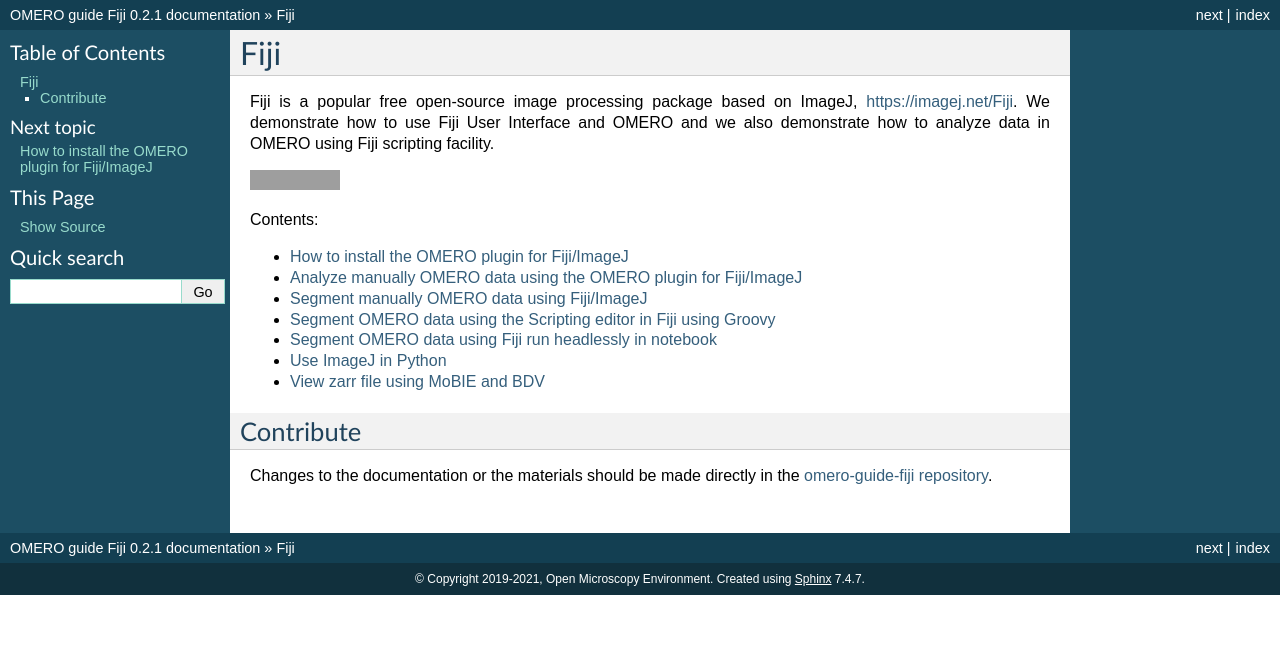
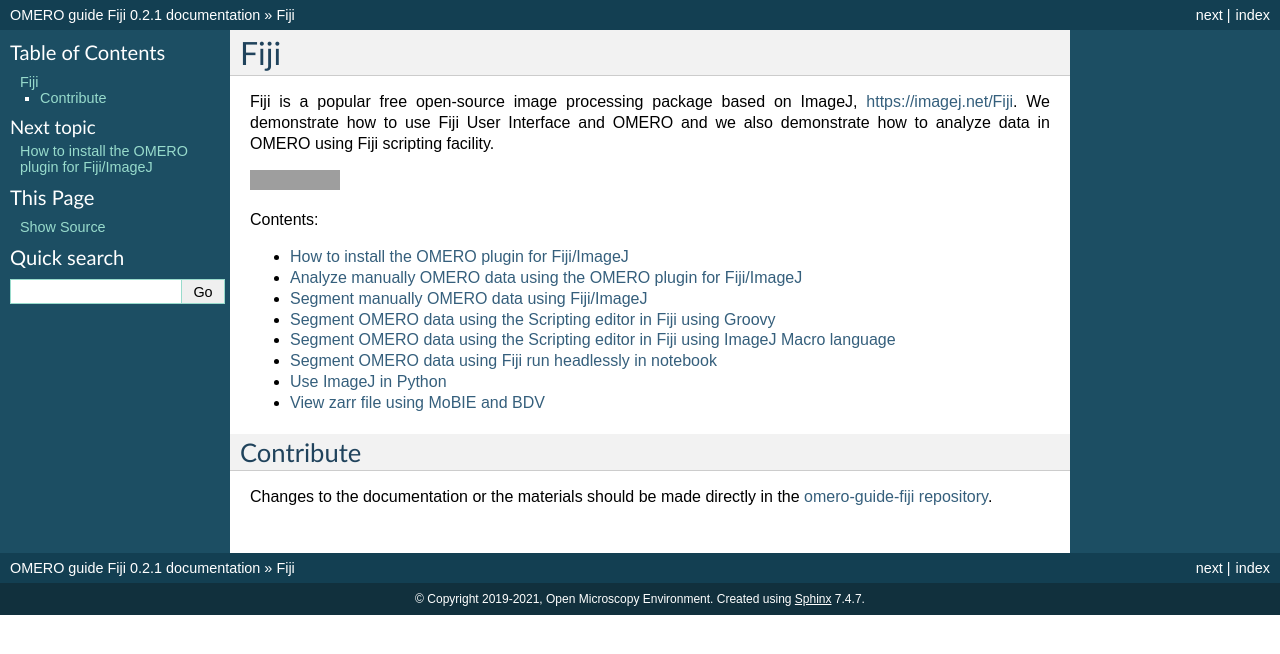
Before and after one commit to ome/omero-guide-fiji, a Sphinx documentation site: the page built from docs/index.rst, in a window 1280 px wide. Shown: the top 654 px of the page. Built offline with Sphinx 7.4.7, drawn with Linux system fonts in a browser that asks for light colours; grey boxes are pictures that could not be loaded.

Commit message:
add page to the index

```diff
--- a/docs/index.rst
+++ b/docs/index.rst
@@ -15,6 +15,7 @@
    manual_analysis
    threshold_manual
    threshold_scripting
+   threshold_scripting_macro_language
    headless_notebook
    imagej_python
    view_mobie_zarr
```
